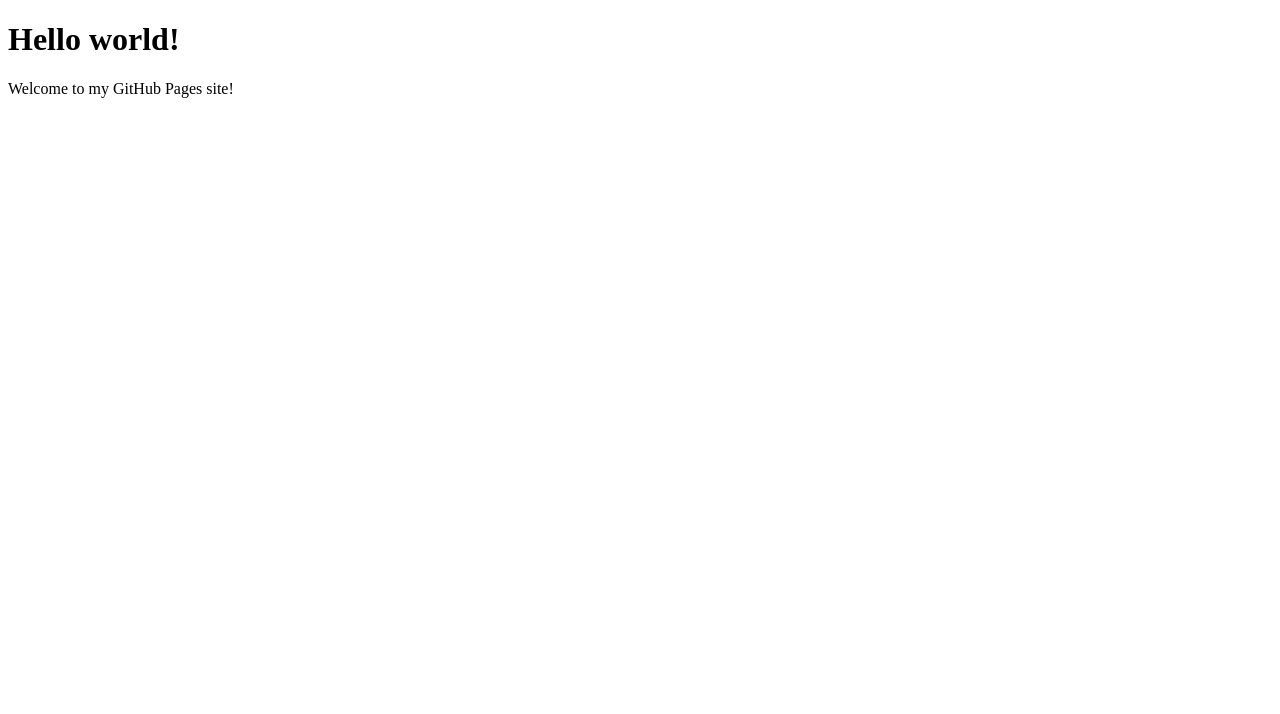
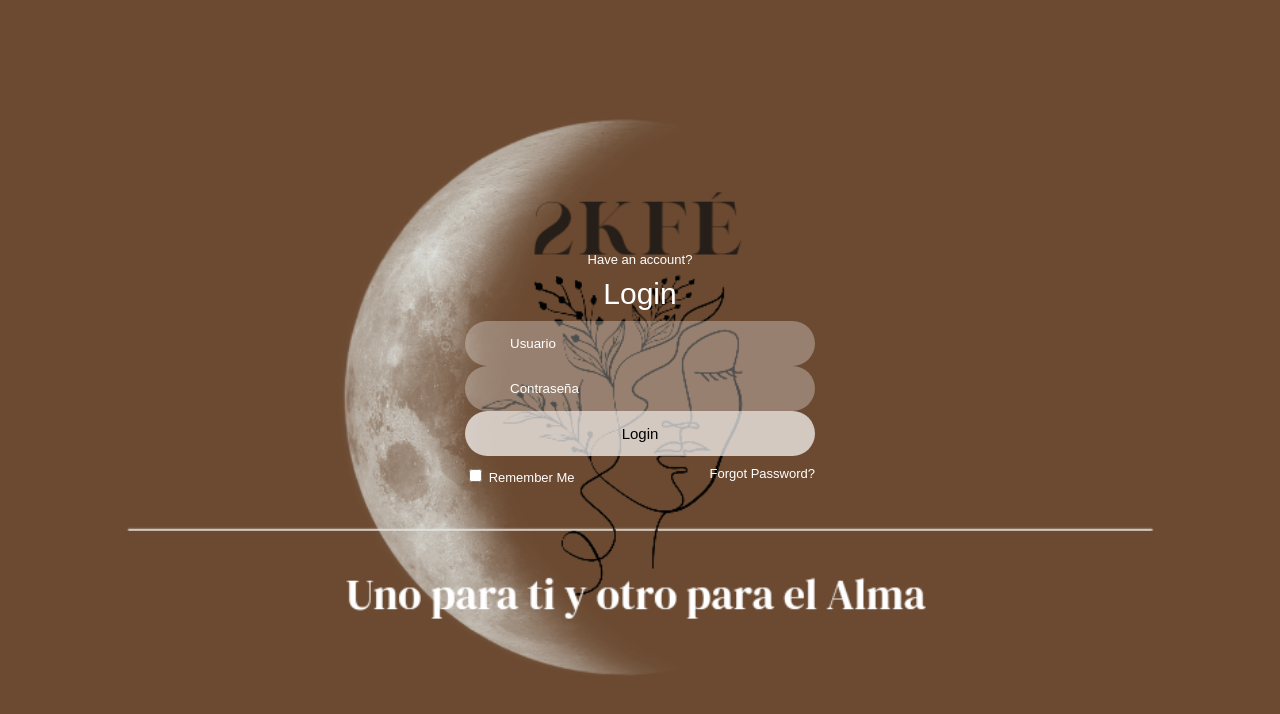
Before and after one commit to RyokCR/RyokCR, a plain HTML site: page index.html in a window 1280 px wide. Drawn offline with Linux system fonts and the light colour scheme.

Commit message:
change index

```diff
--- a/index.html
+++ b/index.html
@@ -1,10 +1,44 @@
-<!DOCTYPE html>
-<html>
-  <head>
-    <title>My GitHub Pages Site</title>
-  </head>
-  <body>
-    <h1>Hello world!</h1>
-    <p>Welcome to my GitHub Pages site!</p>
-  </body>
+<!doctype html>
+<html lang="en">
+<head>
+    <meta charset="UTF-8">
+    <meta name="viewport" content="width=device-width, initial-scale=1.0">
+    <link rel="stylesheet" href="style.css">
+
+    <title>2KFEPC | Login</title>
+</head>
+<body>
+    <div class="box">
+        <div class="container">
+            <div class="top-header">
+                <span> Have an account?</span>
+                    <header>Login</header>
+
+            </div>
+            <div class="input-field">
+                <input type="text" class="input" placeholder="Usuario" required>
+                <i class="bx bx-user"></i>
+            </div>
+            <div class="input-field">
+                <input type="password" class="input" placeholder="Contraseña" required>
+                <i class="bx bx-lock-alt"></i>
+            </div>
+            <div class="input-field">
+                <input type="submit" class="submit" value="Login">
+
+            </div>
+
+            <div class="bottom">
+                <div class="left">
+                    <input type="checkbox" id="check">
+                    <label for="check">Remember Me</label>
+                </div>
+                <div class="right">
+                    <label ><a href="#">Forgot Password?</a></label>
+                </div>
+            </div>
+
+        </div>
+    </div>
+</body>
 </html>
```
